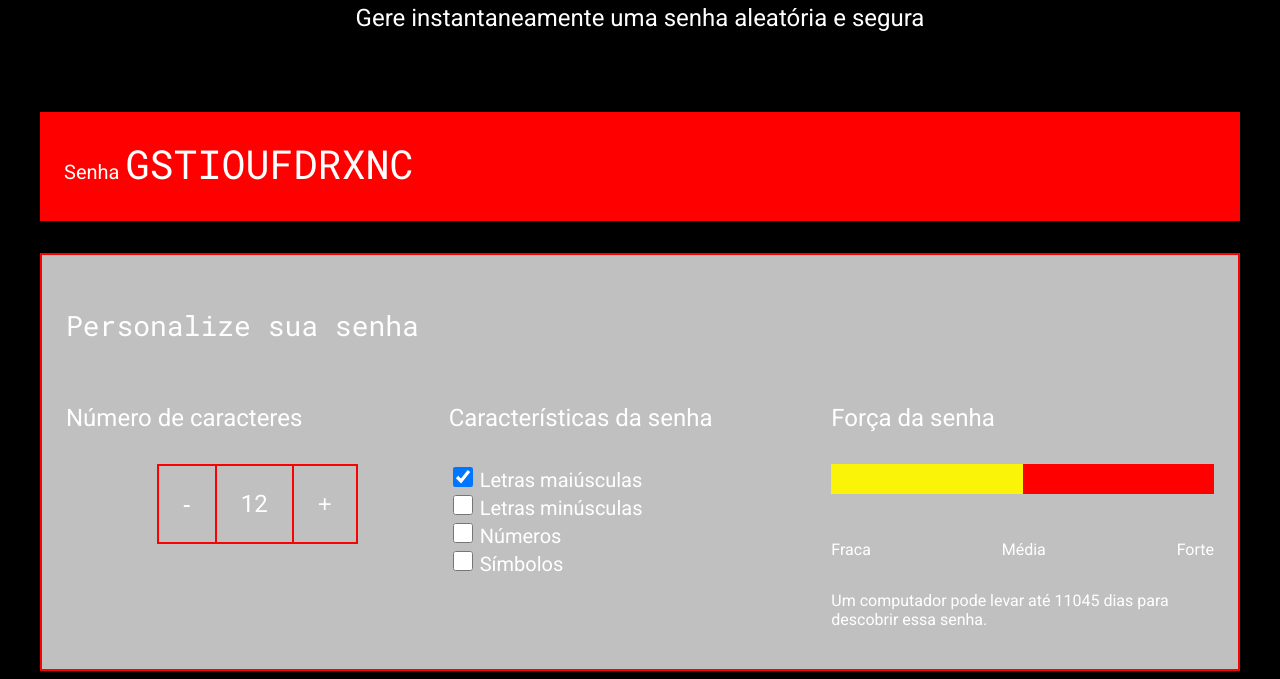
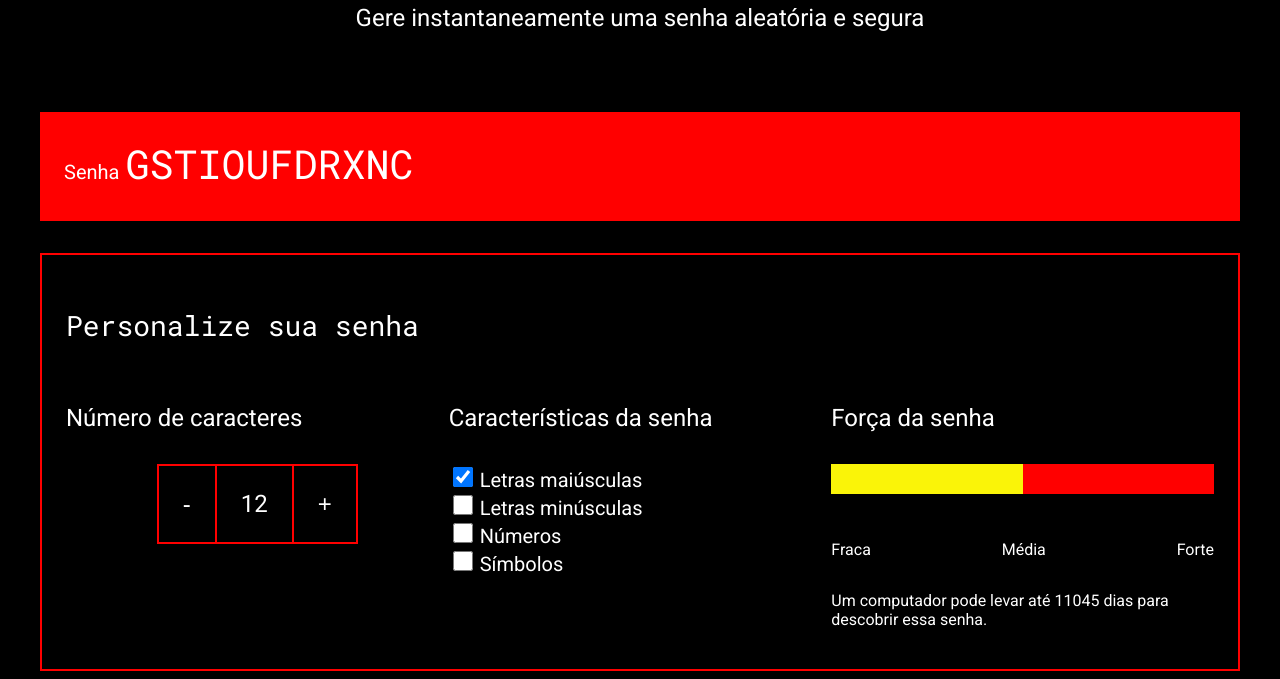
Before and after one commit to AlexsandroLara/PROJETO-GERADOR-DE-SENHAS, a plain HTML site: page index.html in a window 1280 px wide. Shown: the part 214-893 px from the top of the page. Drawn offline with Linux system fonts and the light colour scheme.

Commit message:
Update style.css

```diff
--- a/style.css
+++ b/style.css
@@ -4,7 +4,7 @@
     --branco: white;
     --cor-de-fundo: #000000;
     --fundo-senha: #ff0000;
-    --fundo-texto: #c0c0c0;
+    --fundo-texto: #o00000;
     --borda: #ff0000;
     --roboto: 'Roboto', sans-serif;
     --roboto-mono: 'Roboto Mono', monospace;
```
